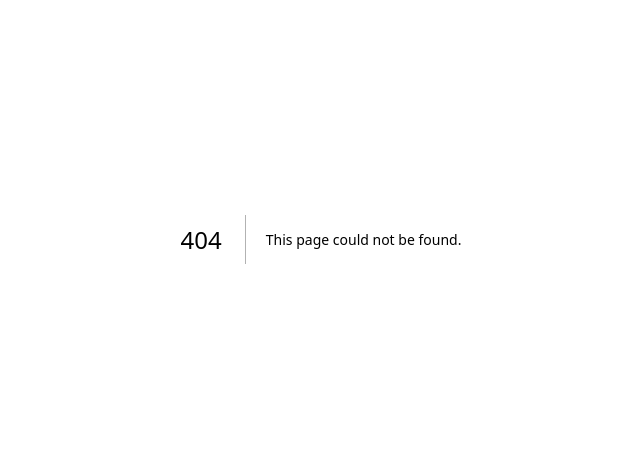
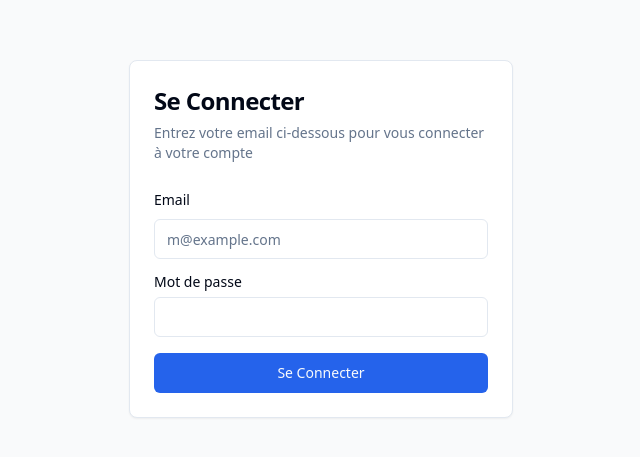
Before and after one commit to mankaache/ceas-dashboard, a Next.js app: page /auth/login in a window 1280 px wide. Before the commit this address had no page. Shown: the part 161-618 px from the top of the page, without its empty margins (319-959 px from the left). Built offline with nearby package versions, Linux system fonts and the light colour scheme; no server answers.

Commit message:
feat(pages): add login page

```diff
--- /dev/null
+++ b/src/pages/auth/login.tsx
@@ -0,0 +1,153 @@
+import Link from "next/link";
+
+import { Button } from "@/components/ui/button";
+import {
+  Card,
+  CardContent,
+  CardDescription,
+  CardHeader,
+  CardTitle,
+} from "@/components/ui/card";
+import {
+  Form,
+  FormControl,
+  FormDescription,
+  FormField,
+  FormItem,
+  FormLabel,
+  FormMessage,
+} from "@/components/ui/form";
+import { Input } from "@/components/ui/input";
+import { Label } from "@/components/ui/label";
+import { zodResolver } from "@hookform/resolvers/zod";
+import { useForm } from "react-hook-form";
+import { loginSchema } from "@/validation";
+import { z } from "zod";
+import { auth } from "@/firebase/config";
+import { useSignInWithEmailAndPassword } from "react-firebase-hooks/auth";
+import { ILoginSchema } from "@/models";
+import { toast } from "react-toastify";
+import { useRouter } from "next/router";
+
+function LoginForm() {
+  const router = useRouter();
+  const { redirect } = router.query;
+
+  const [signInUserWithEmailAndPassword] = useSignInWithEmailAndPassword(auth);
+
+  const form = useForm<z.infer<typeof loginSchema>>({
+    resolver: zodResolver(loginSchema),
+    // defaultValues: {},
+  });
+
+  const onSubmit = async ({ email, password }: ILoginSchema) => {
+    try {
+      const res = await signInUserWithEmailAndPassword(email, password);
+      console.log("response is: ", res);
+      toast.success("Connexion Réussie");
+      router.push((redirect as string) || "/");
+    } catch (err) {
+      console.error(err);
+    }
+  };
+
+  return (
+    <Form {...form}>
+      <form
+        noValidate
+        onSubmit={form.handleSubmit(onSubmit)}
+        className="space-y-8"
+      >
+        <Card className="mx-auto max-w-sm">
+          <CardHeader>
+            <CardTitle className="text-2xl">Se Connecter</CardTitle>
+            <CardDescription>
+              Entrez votre email ci-dessous pour vous connecter à votre compte
+            </CardDescription>
+          </CardHeader>
+          <CardContent>
+            <div className="grid gap-4">
+              <div className="grid gap-2">
+                <FormField
+                  control={form.control}
+                  name="email"
+                  render={({ field }) => (
+                    <FormItem>
+                      <FormLabel>Email</FormLabel>
+                      <FormControl>
+                        <Input
+                          id="email"
+                          type="email"
+                          placeholder="m@example.com"
+                          {...field}
+                        />
+                      </FormControl>
+                      {/* <FormDescription>
+                        This is your public display name.
+                      </FormDescription> */}
+                      <FormMessage />
+                    </FormItem>
+                  )}
+                />
+              </div>
+              <div className="grid gap-2">
+                <FormField
+                  control={form.control}
+                  name="password"
+                  render={({ field }) => (
+                    <FormItem>
+                      <FormLabel>
+                        <div className="flex items-center">
+                          <Label htmlFor="password">Mot de passe</Label>
+                          {/* <Link
+                            href="#"
+                            className="ml-auto inline-block text-sm underline"
+                          >
+                            Mot de passe oublié?
+                          </Link> */}
+                        </div>
+                      </FormLabel>
+                      <FormControl>
+                        <Input id="password" type="password" {...field} />
+                      </FormControl>
+
+                      <FormMessage />
+                    </FormItem>
+                  )}
+                />
+              </div>
+              <Button
+                disabled={form.formState.isSubmitting}
+                type="submit"
+                className="w-full"
+              >
+                {form.formState.isSubmitting ? (
+                  <div className="animate-spin border border-white border-t-0 border-r-1 rounded-full w-5 h-5 relative flex items-center justify-center" />
+                ) : (
+                  "Se Connecter"
+                )}
+              </Button>
+              {/* <Button variant="outline" className="w-full">
+                Login with Google
+              </Button> */}
+            </div>
+            {/* <div className="mt-4 text-center text-sm">
+              Don&apos;t have an account?{" "}
+              <Link href="#" className="underline">
+                Sign up
+              </Link>
+            </div> */}
+          </CardContent>
+        </Card>
+      </form>
+    </Form>
+  );
+}
+
+export default function Login() {
+  return (
+    <div className="flex bg-gray-50 items-center justify-center h-screen">
+      <LoginForm />
+    </div>
+  );
+}
```
